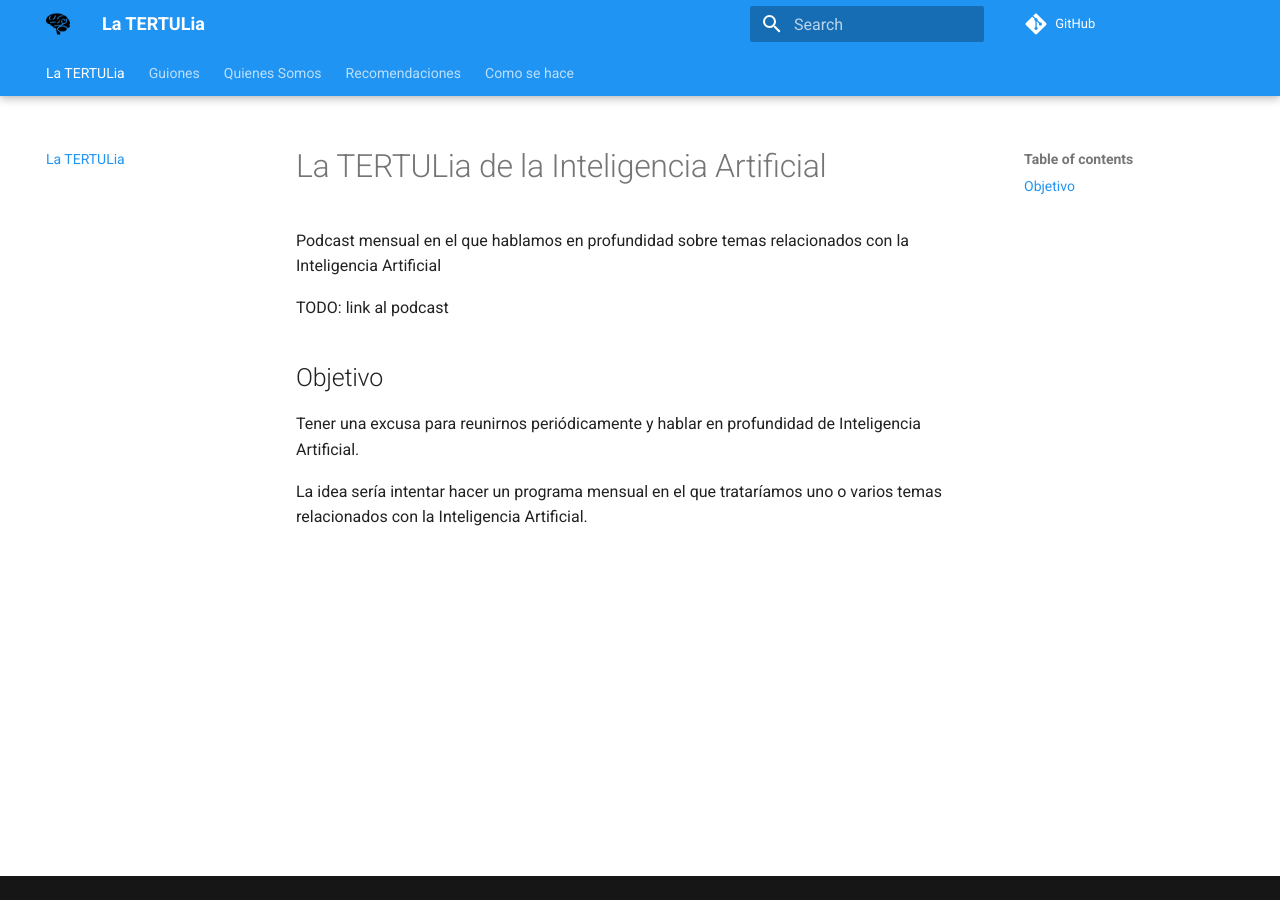
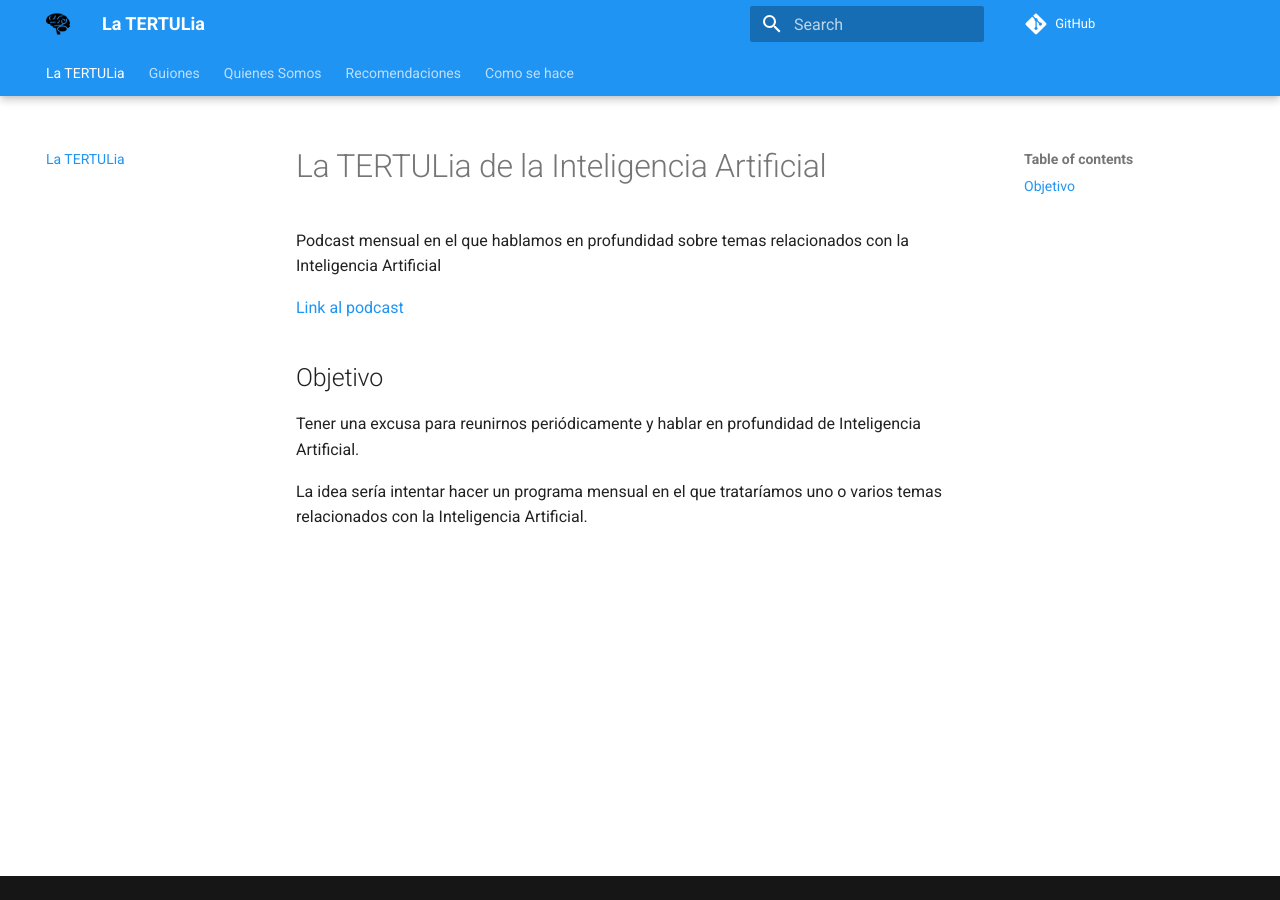
Before and after one commit to ironbar/tertulia_inteligencia_artificial, an MkDocs documentation site: the page built from docs/index.md, in a window 1280 px wide. Built offline with MkDocs 1.6.1 and Material for MkDocs 9.7.7, drawn with Linux system fonts in a browser that asks for light colours; comment, search, counter and statistics services are not loaded; some of the changed lines change nothing that is shown.

Commit message:
Update index.md

```diff
--- a/docs/index.md
+++ b/docs/index.md
@@ -2,7 +2,7 @@
 
 Podcast mensual en el que hablamos en profundidad sobre temas relacionados con la Inteligencia Artificial
 
-TODO: link al podcast
+[Link al podcast](https://go.ivoox.com/sq/1815311)
 
 ## Objetivo
 
```
